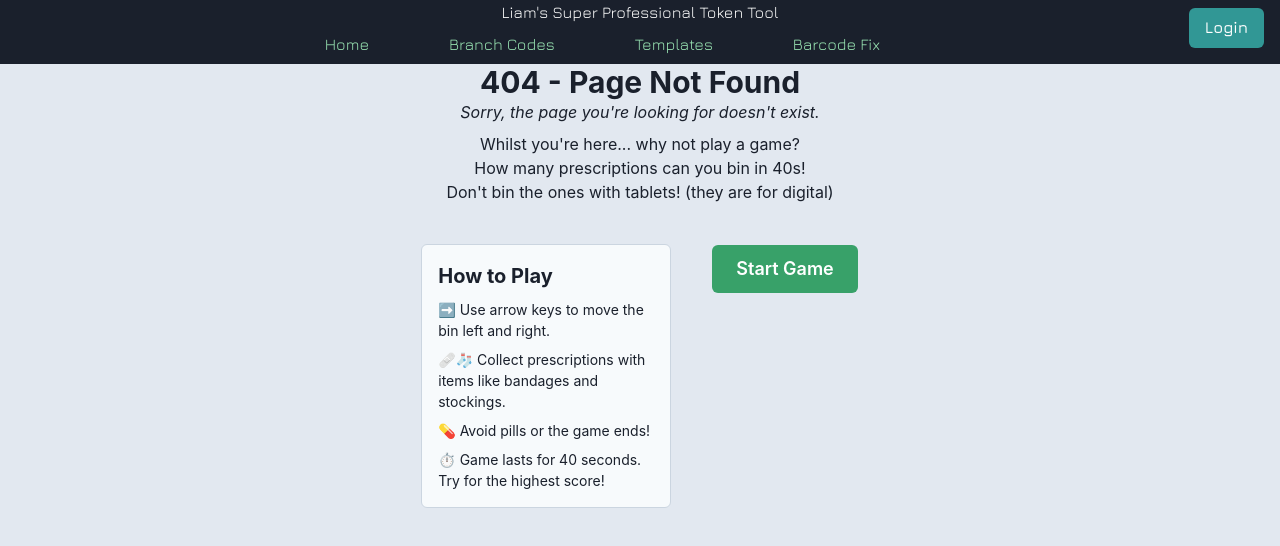
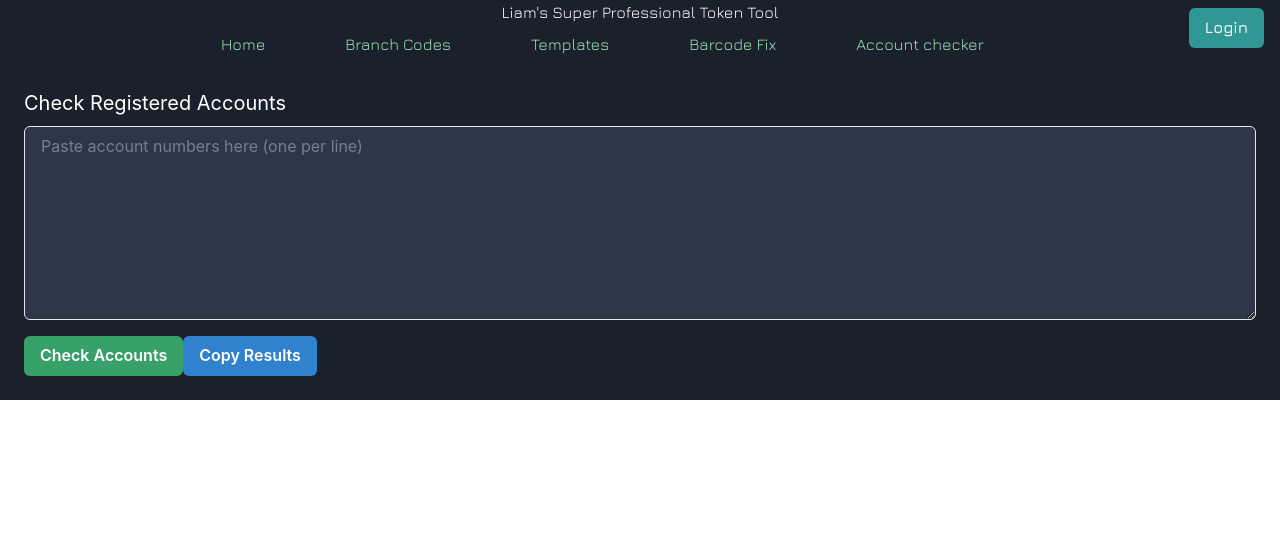
Before and after one commit to Liiaam93/token-tool, a React (Vite) app: page /account-checker in a window 1280 px wide. Shown: the top 546 px of the page. Built offline with nearby package versions, Linux system fonts and the light colour scheme; a web font is replaced by a local one.

Commit message:
acc check

```diff
--- a/src/App.tsx
+++ b/src/App.tsx
@@ -9,6 +9,7 @@ import { AnimatePresence } from "framer-motion";
 import PageWrapper from "./components/PageWrapper";
 import NotFound from "./pages/NotFound";
 import BarcodeCorrector from "./pages/BarcodeCorrector";
+import AccountChecker from "./pages/AccountChecker";
 
 
 const App: React.FC = () => {
@@ -25,6 +26,8 @@ const App: React.FC = () => {
           <Route path="/portal" element={<PageWrapper><Portal /></PageWrapper>} />
           <Route path="/reports" element={<PageWrapper><Reports /></PageWrapper>} />
           <Route path="/barcode-corrector" element={<PageWrapper><BarcodeCorrector /></PageWrapper>} />
+          <Route path="/account-checker" element={<PageWrapper><AccountChecker /></PageWrapper>} />
+
           <Route path="*" element={<PageWrapper><NotFound /></PageWrapper>} />
 
 
--- a/src/components/NavBar.tsx
+++ b/src/components/NavBar.tsx
@@ -14,6 +14,7 @@ const Links = [
   { name: "Portal", path: "/portal" },
   { name: "Report", path: "/reports" },
   { name: "Barcode Fix", path: "/barcode-corrector" },
+  { name: "Account checker", path: "/account-checker" },
 ];
 
 const NavLink = ({ name, path }: { name: string; path: string }) => (
--- /dev/null
+++ b/src/pages/AccountChecker.tsx
@@ -0,0 +1,128 @@
+import { useState, useEffect } from "react";
+import {
+    Box, Textarea, Button, Table, Thead, Tbody, Tr, Th, Td, Spinner, Progress, Flex, Text
+} from "@chakra-ui/react";
+
+const AccountChecker: React.FC = () => {
+    const [token, setToken] = useState('');
+    const [accountsInput, setAccountsInput] = useState('');
+    const [results, setResults] = useState<Record<string, boolean>>({});
+    const [loading, setLoading] = useState(false);
+    const [progress, setProgress] = useState(0);
+
+    useEffect(() => {
+        const storedToken = localStorage.getItem("bearerToken");
+        if (storedToken) setToken(storedToken);
+    }, []);
+
+    const handleCheck = async () => {
+        if (!token || !accountsInput.trim()) return;
+
+        setLoading(true);
+        setProgress(0);
+        const list = accountsInput
+            .split(/\r?\n/)
+            .map(a => a.trim())
+            .filter(a => a);
+
+        const batchResults: Record<string, boolean> = {};
+        let completed = 0;
+
+        for (const acc of list) {
+            const url = `https://vfgar9uinc.execute-api.eu-west-2.amazonaws.com/prod/fp/user?pageSize=10&searchText=${encodeURIComponent(acc)}&active=true`;
+            try {
+                const res = await fetch(url, { headers: { Authorization: `${token}` } });
+                const data = await res.json();
+                console.log("Response for", acc, data); // 👈 see what the API actually sends back
+
+                // Try to auto-handle common structures
+                let items: any[] = [];
+
+                if (Array.isArray(data)) items = data;
+                else if (Array.isArray(data.items)) items = data.items;
+                else if (data.body) {
+                    try {
+                        const bodyParsed = typeof data.body === "string" ? JSON.parse(data.body) : data.body;
+                        if (Array.isArray(bodyParsed.items)) items = bodyParsed.items;
+                        else if (Array.isArray(bodyParsed)) items = bodyParsed;
+                    } catch (e) {
+                        console.log("Failed to parse body", e);
+                    }
+                }
+
+                batchResults[acc] = items.length > 0;
+            } catch (err) {
+                console.error(`Error checking account ${acc}:`, err);
+                batchResults[acc] = false;
+            }
+
+            completed++;
+            setProgress(Math.round((completed / list.length) * 100));
+        }
+
+
+        setResults(batchResults);
+        setLoading(false);
+    };
+
+    const copyResults = () => {
+        const text = Object.entries(results)
+            .map(([acc, registered]) => `${acc}\t${registered ? "Yes" : "No"}`)
+            .join("\n");
+        navigator.clipboard.writeText(text);
+    };
+
+
+    return (
+        <Box p={6} color="white" backgroundColor={'gray.800'}>
+            <Text fontSize="xl" mb={2}>Check Registered Accounts</Text>
+            <Textarea
+                color={'white'}
+                placeholder="Paste account numbers here (one per line)"
+                value={accountsInput}
+                onChange={e => setAccountsInput(e.target.value)}
+                rows={8}
+                bg="gray.700"
+            />
+
+            <Button mt={4} colorScheme="green" onClick={handleCheck}>
+                Check Accounts
+            </Button>
+
+            {loading && (
+                <Flex mt={6} direction="column" align="center">
+                    <Spinner size="xl" color="green.400" />
+                    <Progress value={progress} w="50%" mt={3} colorScheme="green" />
+                    <Text mt={2}>{progress}%</Text>
+                </Flex>
+            )}
+
+            {!loading && Object.keys(results).length > 0 && (
+                <Table variant="simple" mt={6} w="50%" m="auto">
+                    <Thead>
+                        <Tr>
+                            <Th color="yellow.300">Account</Th>
+                            <Th color="yellow.300">Registered</Th>
+                        </Tr>
+                    </Thead>
+                    <Tbody>
+                        {Object.entries(results).map(([acc, registered]) => (
+                            <Tr key={acc}>
+                                <Td>{acc}</Td>
+                                <Td color={registered ? "green.300" : "red.300"}>
+                                    {registered ? "✅ Yes" : "❌ No"}
+                                </Td>
+                            </Tr>
+                        ))}
+                    </Tbody>
+                </Table>
+            )}
+            <Button mt={4} colorScheme="blue" onClick={copyResults} alignSelf={'center'}>
+                Copy Results
+            </Button>
+
+        </Box>
+    );
+};
+
+export default AccountChecker;
```
Lines whose indentation alone changed are shown as unchanged.
